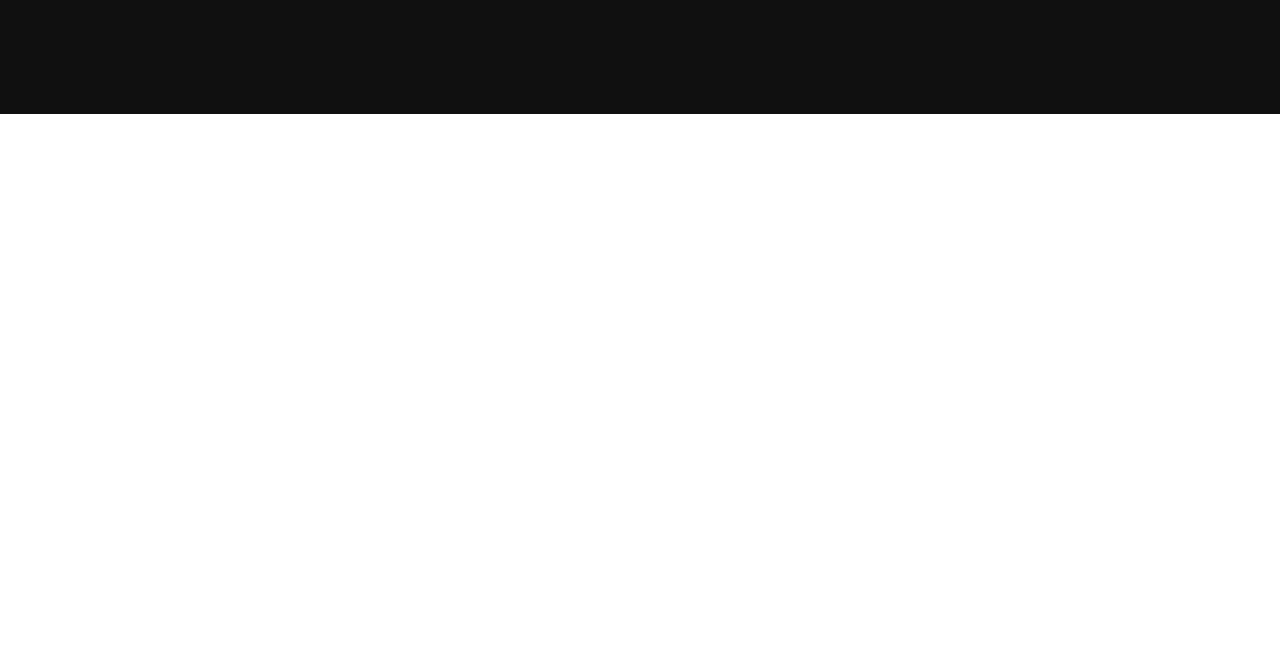
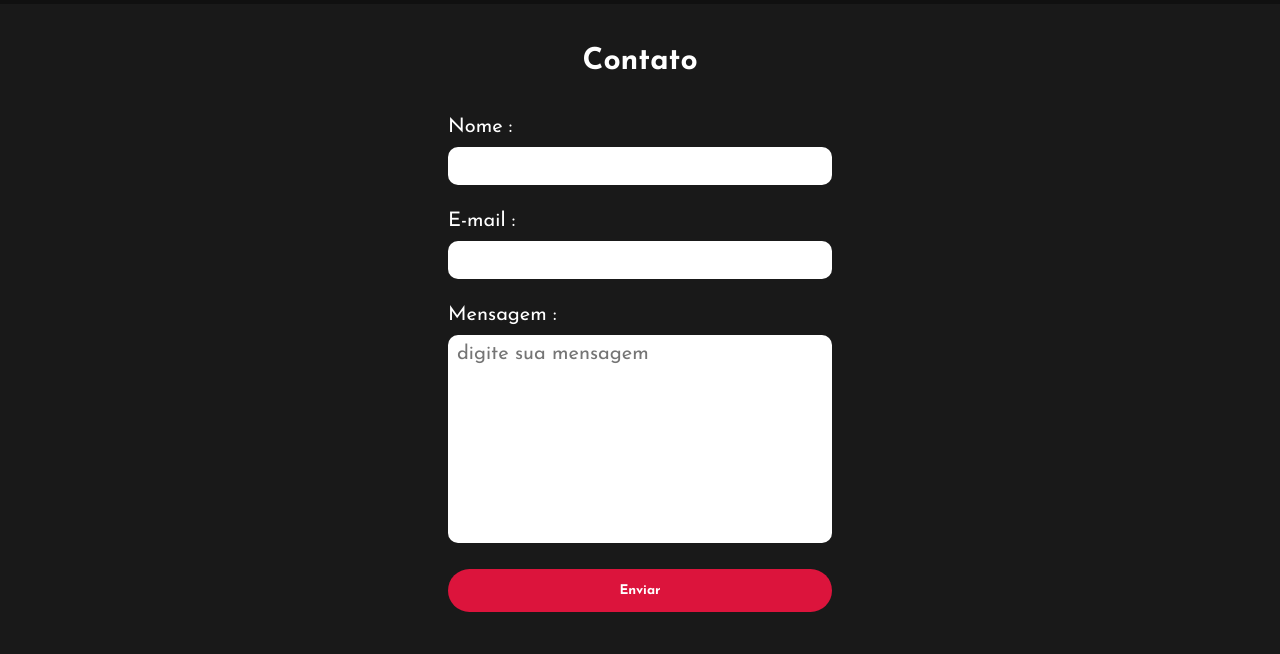
Before and after one commit to DenilsonRabelo/Meu-Portifolio, a website: page index.html in a window 1280 px wide. Shown: the part 2844-3498 px from the top of the page. Before the commit the page ends 2958 px from the top, so only its background shows below. Drawn offline with Linux system fonts and the light colour scheme.

Commit message:
adicionando form para contato

```diff
--- a/index.html
+++ b/index.html
@@ -31,7 +31,7 @@
             <h1>Deni<span class="texto-logo">lson</span></h1>
             <h3>Sou um Desenvolverdor Web.</h3>
             <div class="noticias">
-                <a type="button" href="mailto:denilsonrabelo.dev@gmail.com">Envie seu email</a>
+                <a type="button" href="#contact">Envie seu email</a>
             </div>
 
         </div>
@@ -88,7 +88,7 @@
     </div>
 
 
-    <footer>
+    <div class="contato1">
         <p>Denilson Rabelo</p>
         <p>Me sigam nas redes sociais</p>
         <div class="social">
@@ -96,6 +96,20 @@
             <a target="_blank" href="https://github.com/DenilsonRabelo"><i class="fa-brands fa-github"></i></a>
             <a target="_blank" href="https://www.linkedin.com/in/denilsonrabelo99/"><i class="fa-brands fa-linkedin"></i></a>
         </div>
+    </div class="contato1">
+
+    <footer>
+        <h2 id="contact">Contato</h2>
+        <form action="https://formsubmit.co/denilsonrabelo.dev@gmail.com" method="POST">
+            <input type="hidden" name="_captcha" value="false">
+            <label for="name">Nome :</label>
+            <input type="text" name="name" required>
+            <label for="email">E-mail :</label>
+            <input type="email" name="email" required>
+            <label for="message">Mensagem :</label>
+            <textarea name="message" placeholder="digite sua mensagem"></textarea>
+            <button type="submit">Enviar</button>
+       </form>
     </footer>
 </body>
 
--- a/style.css
+++ b/style.css
@@ -265,10 +265,10 @@ h4 {
     cursor: pointer;
 }
 
-footer {
+.contato1 {
     position: relative;
     width: 100%;
-    height: 400px;
+    height: 290px;
     background-color: #101010;
     display: flex;
     flex-direction: column;
@@ -276,7 +276,7 @@ footer {
     justify-content: center;
 }
 
-footer p:nth-child(1){
+.contato1 p:nth-child(1){
     font-size: 30px;
     color: white;
     margin-bottom: 20px;
@@ -284,7 +284,7 @@ footer p:nth-child(1){
 
 }
 
-footer p:nth-child(2) {
+.contato1 p:nth-child(2) {
     color: white;
     font-size: 17px;
     width: 500px;
@@ -316,3 +316,73 @@ footer p:nth-child(2) {
     transform: scale(1.3);
     transition: .2s;
 }
+
+
+footer {
+    width: 100%;
+    height: 650px;
+    background-color:#191919;
+    display: flex;
+    flex-direction: column;
+    align-items: center;
+    justify-content: center;
+}
+
+form {
+    width: 30%;
+    font-size: 20px;
+    display: flex;
+    flex-direction: column;
+    justify-content: center;
+    gap: 10px;
+}
+
+form label {
+    color: white;
+    line-height: 1;
+}
+
+form input, form textarea{
+    font: inherit;
+    padding: 8px;
+    margin-bottom: 1rem;
+    border: 1px solid transparent;
+    border-radius: 10px;
+}
+
+
+form textarea {
+    min-height: 13rem;
+    resize: none;
+}
+
+form textarea:focus, form input:focus, form label:focus {
+    border-color: crimson;
+    outline: none;
+    box-shadow: 0px 0px 0px 1px crimson;
+}
+
+
+form button {
+    background-color: crimson;
+    color: white;
+    text-decoration: none;
+    border: 2px solid transparent;
+    font-weight: bold;
+    padding: 13px 30px;
+    border-radius: 30px;
+    transition: .4s;
+}
+
+form button:hover{
+    background-color: transparent;
+    border: 2px solid crimson;
+    cursor: pointer;
+}
+
+footer h2 {
+    font: bold;
+    color: white;
+    padding-bottom: 40px;
+    font-size: 30px;
+}
```
